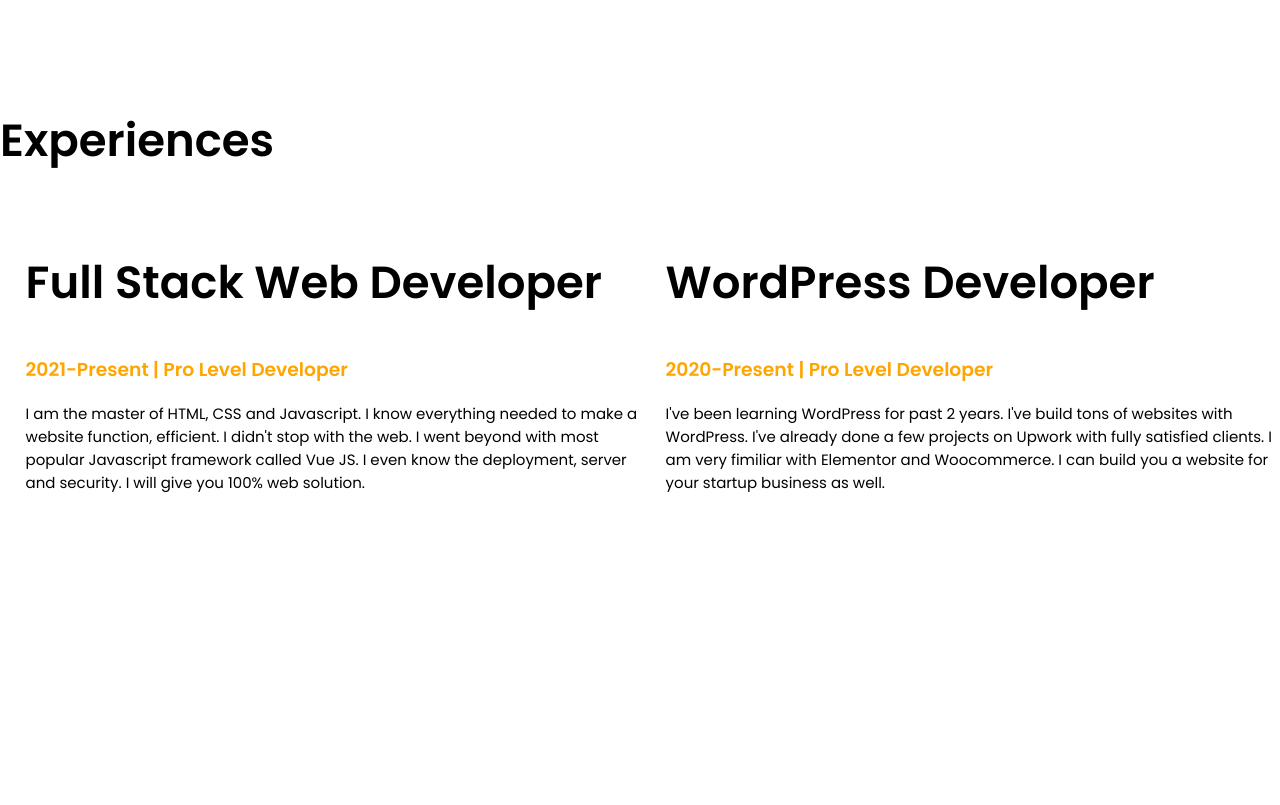
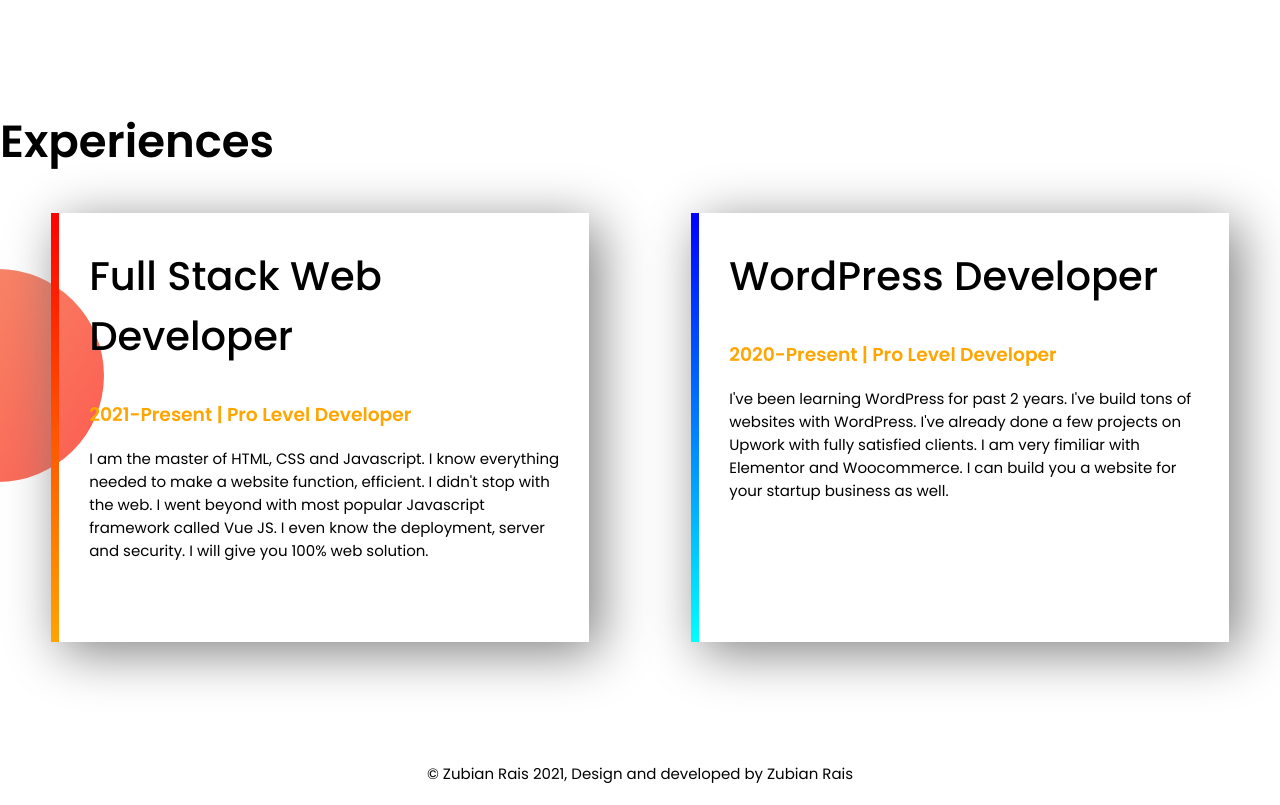
Before and after one commit to Zubian-Rais/my-portfolio, a plain HTML site: page index.html in a window 1280 px wide. Shown: the part 1166-1971 px from the top of the page. Before the commit the page ends 1810 px from the top, so only its background shows below. Drawn offline with Linux system fonts and the light colour scheme.

Commit message:
expe update

```diff
--- a/index.html
+++ b/index.html
@@ -15,7 +15,7 @@
     <section class="entry flexible-container">
         <div class="half-width">
             <h1>Hey There,<br>I am <span class="myname">Zubian Rais!</span><br>a Full stack web developer</h1>
-            <h2>I build websites for talented entrepreneurs</h2>
+            <h3>I build websites for talented entrepreneurs</h3>
 
             <p>
                 I've been building websites for almost a  year. I am expert in WordPress. I've built  tons of ecommerce and personal website  using elementor and Woocommerce. I can  assure you that you will be pleased by my  work. I have the ability to solve a problem reading google blogs and youtube videos. I hope we will work together soon.
@@ -35,7 +35,7 @@
         </div>
         <div class="half-widthtwo">
             <h1>Get your own <span class="myname">business website</span></h1>
-            <h2>I'll build you the website that will help you to achieve your goals.</h2>
+            <h3>I'll build you the website that will help you to achieve your goals.</h3>
 
             <p>
                 I've been building websites for almost a  year. I am expert in WordPress. I've built  tons of ecommerce and personal website  using elementor and Woocommerce. I can  assure you that you will be pleased by my  work. I have the ability to solve a problem reading google blogs and youtube videos. I hope we will work together soon.
@@ -45,18 +45,18 @@
         </div>
     </section>
 
-    <section>
+    <section class="experience-section">
         <h1>Experiences</h1>
         <div class="flexible-container">
-            <div class="half-width">
-                <h1>Full Stack Web Developer</h1>
+            <div class="experience-item" id="experience-one">
+                <h2>Full Stack Web Developer</h2>
                 <h3 class="myname">2021-Present | Pro Level Developer</h3>
                 <p>
                     I am the master of HTML, CSS and Javascript. I know everything needed to make a website function, efficient. I didn't stop with the web. I went beyond with most popular Javascript framework called Vue JS. I even know the deployment, server and security. I will give you 100% web solution.
                 </p>
             </div>
-            <div class="half-width">
-                <h1>WordPress Developer</h1>
+            <div class="experience-item" id="experience-two">
+                <h2>WordPress Developer</h2>
                 <h3 class="myname">2020-Present | Pro Level Developer</h3>
                 <p>
                     I've been learning WordPress for past 2 years. I've build tons of websites with WordPress. I've already done a few projects on Upwork with fully satisfied clients. I am very fimiliar with Elementor and Woocommerce. I can build you a website for your startup business as well.
@@ -65,5 +65,11 @@
         </div>
     </section>
 
+    <footer>
+        <p>
+            © Zubian Rais 2021, Design and developed by Zubian Rais
+        </p>
+    </footer>
+
 </body>
 </html>
--- a/style.css
+++ b/style.css
@@ -28,7 +28,7 @@ h1{
 }
 
 h2{
-    font-size: 20px;
+    font-size: 40px;
     font-weight: 500;
 }
 
@@ -64,3 +64,36 @@ p{
     width: 50%;
     margin-right: 100px;
 }
+
+.experience-item{
+    width: 40%;
+    margin-left: 4%;
+    margin-right: 4%;
+    padding-left: 30px;
+    padding-right: 20px;
+    padding-bottom: 50px;
+    box-shadow: 10px 10px 50px gray;
+}
+
+#experience-one{
+    border-left: 8px solid;
+    border-image: linear-gradient(red, orange);
+    border-image-slice: 1;
+}
+
+#experience-two{
+    border-left: 8px solid;
+    border-image: linear-gradient(blue, cyan);
+    border-image-slice: 1;
+}
+
+.experience-section{
+    background-image: url(Photos/exp-bg.png);
+    background-repeat: no-repeat;
+    background-position: left;
+}
+
+footer p{
+    text-align: center;
+    margin-bottom: 20px;
+}
```
